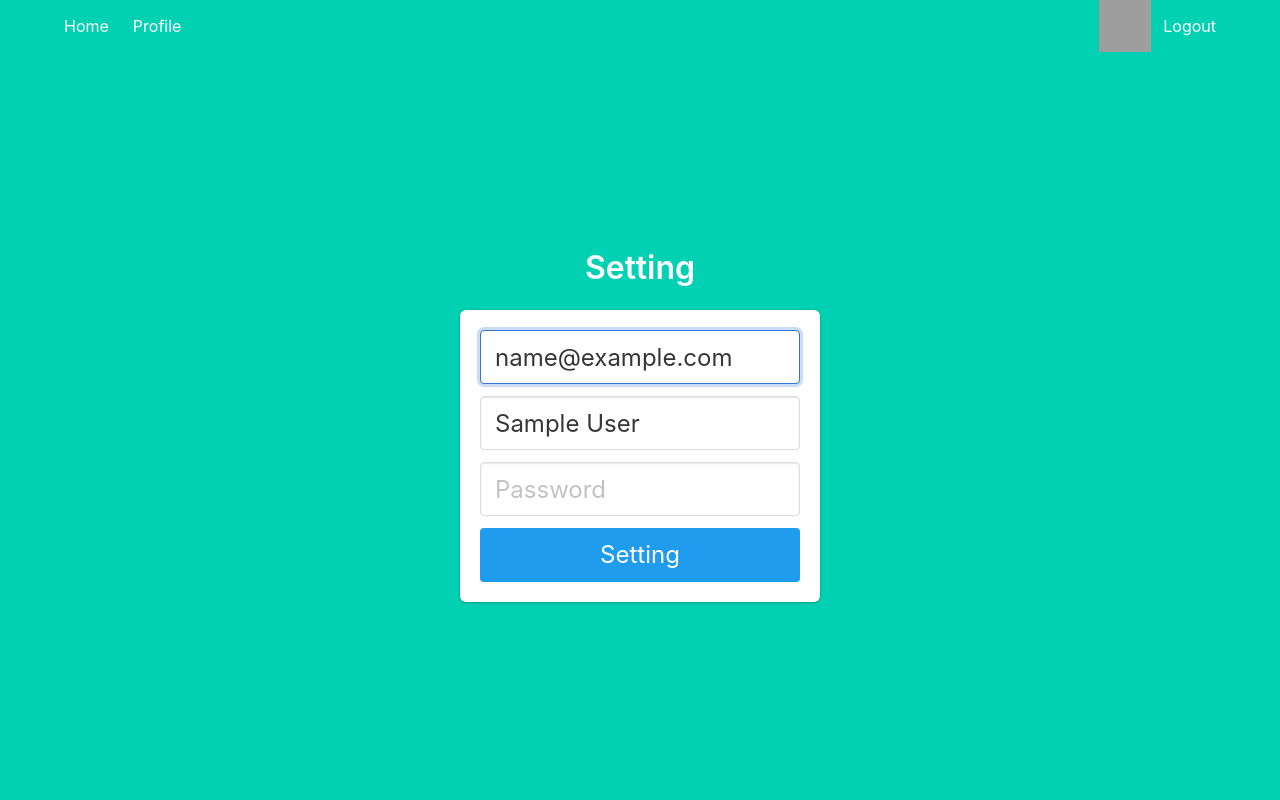
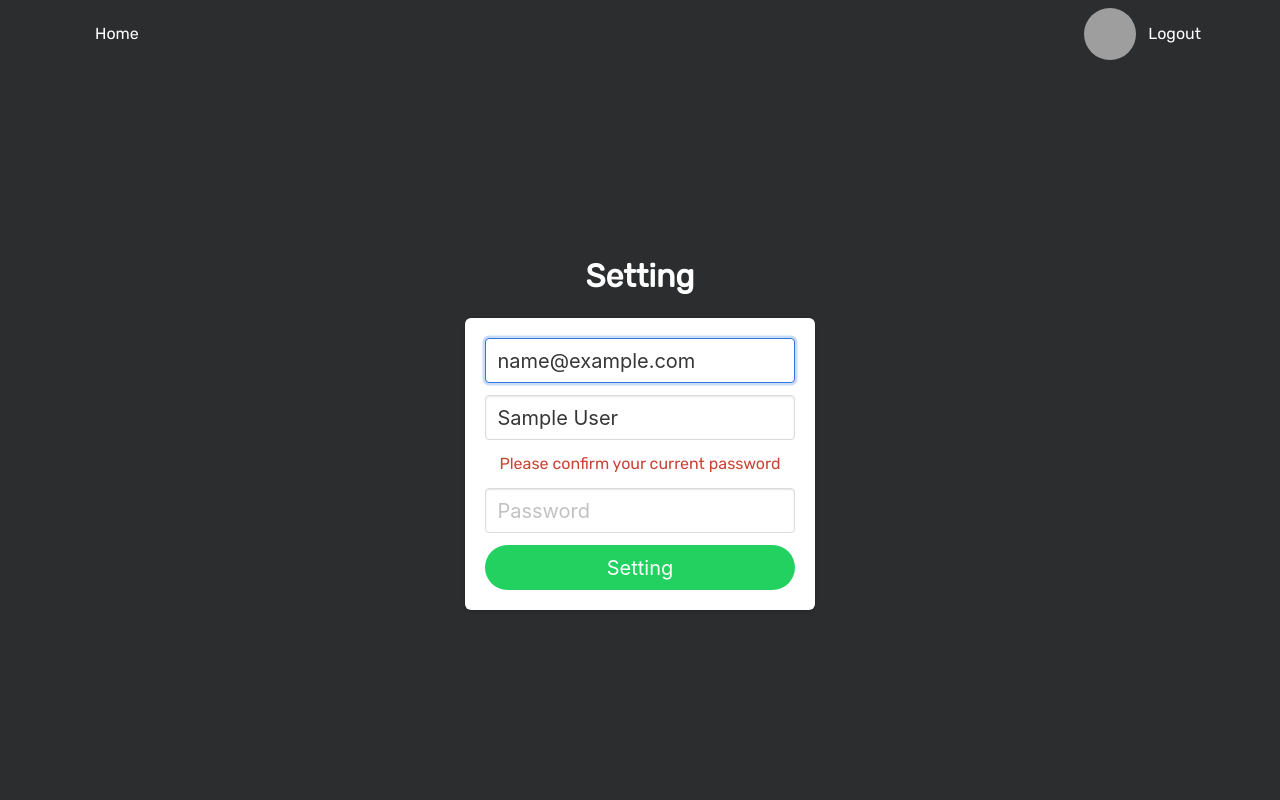
Before and after one commit to pattamatha/flaskApp1, a Flask app: page /lab13/setting in a window 1280 px wide. Run offline with Flask 3, Linux system fonts and the light colour scheme; the visitor is signed in with stand-in values (Sample User, id 1); parts of the project's set-up code (start-up, migrations or seed data) failed here and were passed over; grey boxes are pictures that could not be loaded.

Commit message:
final_lab13

```diff
--- a/web/app/templates/lab13/base.html
+++ b/web/app/templates/lab13/base.html
@@ -2,14 +2,32 @@
 <html>
 
 <head>
+  <!-- ?Required meta tags -->
  <meta charset="utf-8">
  <meta name="viewport" content="width=device-width, initial-scale=1">
+
+ <!-- ?CSS -->
+ <link rel="stylesheet" href="https://fonts.googleapis.com/css2?family=Rubik:wght@300;400&display=swap">
+ <link rel="stylesheet" href="static/css/open-iconic-bootstrap.css">
+
+ <!-- ?Bootstrap CSS -->
+ <link rel="stylesheet" href="https://cdn.jsdelivr.net/npm/bootstrap@4.0.0/dist/css/bootstrap.min.css"
+   integrity="sha384-Gn5384xqQ1aoWXA+058RXPxPg6fy4IWvTNh0E263XmFcJlSAwiGgFAW/dAiS6JXm" crossorigin="anonymous">
+
+ <!-- ?Bulma CSS -->
+ <link rel="stylesheet" href="https://cdnjs.cloudflare.com/ajax/libs/bulma/0.7.2/css/bulma.min.css" />
+
  <title>Lab 13: Flask Login</title>
- <link rel="stylesheet" href="https://cdnjs.cloudflare.com/ajax/libs/bulma/0.7.2/css/bulma.min.css" />
+
+ <style>
+  body {
+    font-family: 'Rubik', sans-serif;
+  }
+</style>
 </head>
 
 <body>
- <section class="hero is-primary is-fullheight">
+ <section class="hero is-primary is-fullheight" style="background-color: #2b2d2e;">
    <div class="hero-head">
     <nav class="navbar">
       <div class="container ">
@@ -22,26 +40,21 @@
         </div>
         <div id="navbarMenuHeroA" class="navbar-menu">
           <div class="navbar-start">
-            <a href="{{ url_for('lab13_index') }}" class="navbar-item">
+            <a href="{{ url_for('lab13_index') }}" class="navbar-item" id="nav-tweet-btn" style="background-color: #2b2d2e;">
               Home
             </a>
-            {% if current_user.is_authenticated %}
-            <a href="{{ url_for('lab13_profile') }}" class="navbar-item">
-              Profile
-            </a>
-            {% endif %}
           </div>
           <div class="navbar-end">
             {% if not current_user.is_authenticated %}
-            <a href="{{ url_for('lab13_login') }}" class="navbar-item">
+            <a href="{{ url_for('lab13_login') }}" class="navbar-item" id="nav-tweet-btn" style="background-color: #2b2d2e;">
               Login
             </a>
-            <a href="{{ url_for('lab13_signup') }}" class="navbar-item">
+            <a href="{{ url_for('lab13_signup') }}" class="navbar-item" id="nav-tweet-btn" style="background-color: #2b2d2e;">
               Sign Up
             </a>
             {% else %}
-            <img src="{{ current_user.avatar_url }}" width="52">
-            <a href="{{ url_for('lab13_logout') }}" class="navbar-item">
+            <img src="{{ current_user.avatar_url }}" width="52" class="tw-user-small rounded-circle">
+            <a href="{{ url_for('lab13_logout') }}" class="navbar-item" id="nav-tweet-btn" style="background-color: #2b2d2e;">
               Logout
             </a>
             {% endif %}
--- a/web/app/templates/lab13/login.html
+++ b/web/app/templates/lab13/login.html
@@ -13,12 +13,12 @@
    <form method="POST">
      <div class="field">
        <div class="control">
-         <input class="input is-large" type="email" name="email" placeholder="Your Email" autofocus="">
+         <input class="input is-medium" type="email" name="email" placeholder="Your Email" autofocus="">
        </div>
      </div>
      <div class="field">
        <div class="control">
-         <input class="input is-large" type="password" name="password" placeholder="Your Password">
+         <input class="input is-medium" type="password" name="password" placeholder="Your Password">
        </div>
      </div>
      <div class="field">
@@ -27,7 +27,7 @@
          Remember me
        </label>
      </div>
-     <button class="button is-block is-info is-large is-fullwidth">Login</button>
+     <button class="button is-rounded is-success is-medium is-fullwidth">Login</button>
    </form>
  </div>
 </div>
--- a/web/app/templates/lab13/setting.html
+++ b/web/app/templates/lab13/setting.html
@@ -1,3 +1,4 @@
+
 {% extends "lab13/base.html" %}
 {% block content %}
 <div class="column is-4 is-offset-4">
@@ -13,20 +14,23 @@
    <form method="POST">
      <div class="field">
        <div class="control">
-         <input class="input is-large" type="email" name="email" placeholder="Email" autofocus="" value="{{current_user.email}}">
+         <input class="input is-medium" type="email" name="email" placeholder="Email" autofocus="" value="{{current_user.email}}">
        </div>
      </div>
      <div class="field">
        <div class="control">
-         <input class="input is-large" type="text" name="name" placeholder="Name" autofocus="" value="{{current_user.name}}">
+         <input class="input is-medium" type="text" name="name" placeholder="Name" autofocus="" value="{{current_user.name}}">
        </div>
      </div>
      <div class="field">
+      <p style="color: #CB4335"> Please confirm your current password</p>
+     </div>
+     <div class="field">
         <div class="control">
-          <input class="input is-large" type="password" name="password" placeholder="Password">
+          <input class="input is-medium" type="password" name="password" placeholder="Password">
         </div>
     </div>
-     <button class="button is-block is-info is-large is-fullwidth" >Setting</button>
+     <button class="button is-rounded is-success is-medium is-fullwidth" >Setting</button>
    </form>
  </div>
 </div>
--- a/web/app/views.py
+++ b/web/app/views.py
@@ -21,6 +21,7 @@
     # since the user_id is just the primary key of our
     # user table, use it in the query for the user
     return AuthUser.query.get(int(user_id))
+
 
 @app.route('/')
 def home():
@@ -47,6 +48,7 @@
     return app.send_static_file('lab04_bootstrap.html')
 
 
+#?----------------- Lab10_phonebook ---------------------------
 @app.route('/lab10', methods=('GET', 'POST'))
 @login_required
 def lab10_phonebook():
@@ -184,13 +186,12 @@
         app.logger.debug(i.to_dict())
         owner_id = i.to_dict()["owner_id"]
         app.logger.debug(owner_id)
-        user_id = AuthUser.query.get(owner_id)
-        app.logger.debug(user_id.to_dict())
-        blogs.append([user_id.to_dict(), i.to_dict()])
+        user_data = AuthUser.query.get(owner_id)
+        app.logger.debug(user_data.to_dict())
+        blogs.append([user_data.to_dict(), i.to_dict()])
 
     #blogs = list(map(lambda x: x.to_dict(), db_blogs))
     #app.logger.debug("DB Contacts: " + str(blogs))
-
 
     return jsonify(blogs)
 
@@ -336,7 +337,7 @@
 #?----------------- Lab13 ---------------------------
 @app.route('/lab13')
 def lab13_index():
-   return render_template('lab13/index.html')
+   return redirect(url_for('lab11_microblog'))
 
 
 @app.route('/lab13/profile')
@@ -477,8 +478,8 @@
             validated_dict[key] = value
             # code to validate and add user to database goes here
 
+
         user = AuthUser.query.get(current_user.id)
-
         # check if the user actually exists
         # take the user-supplied password, hash it, and compare it to the
         # hashed password in the database
```
Also changed, not shown: web/app/templates/lab11_microblog.html (+7 -4 lines), web/app/templates/lab13/signup.html (+4 -4 lines).
